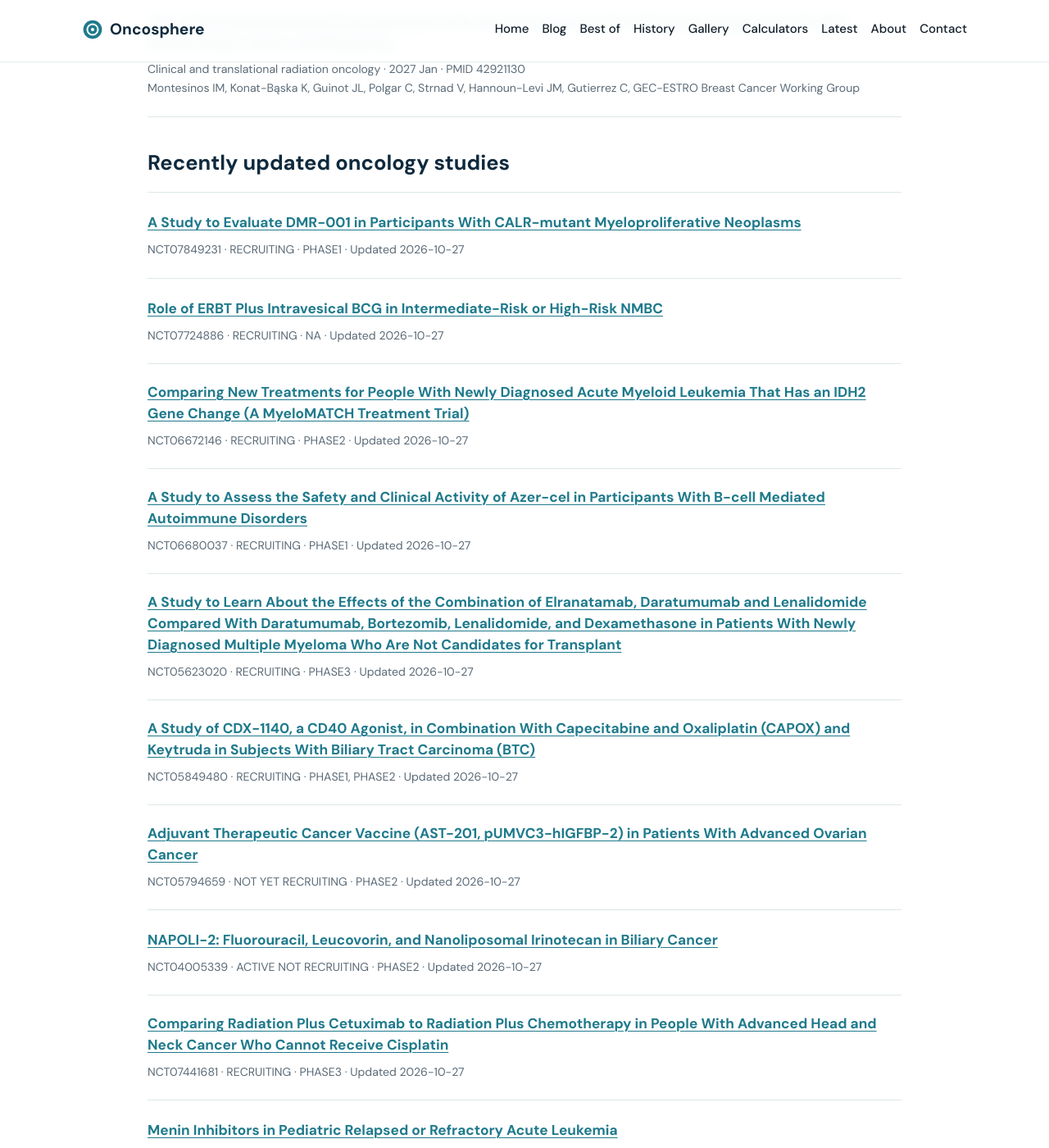
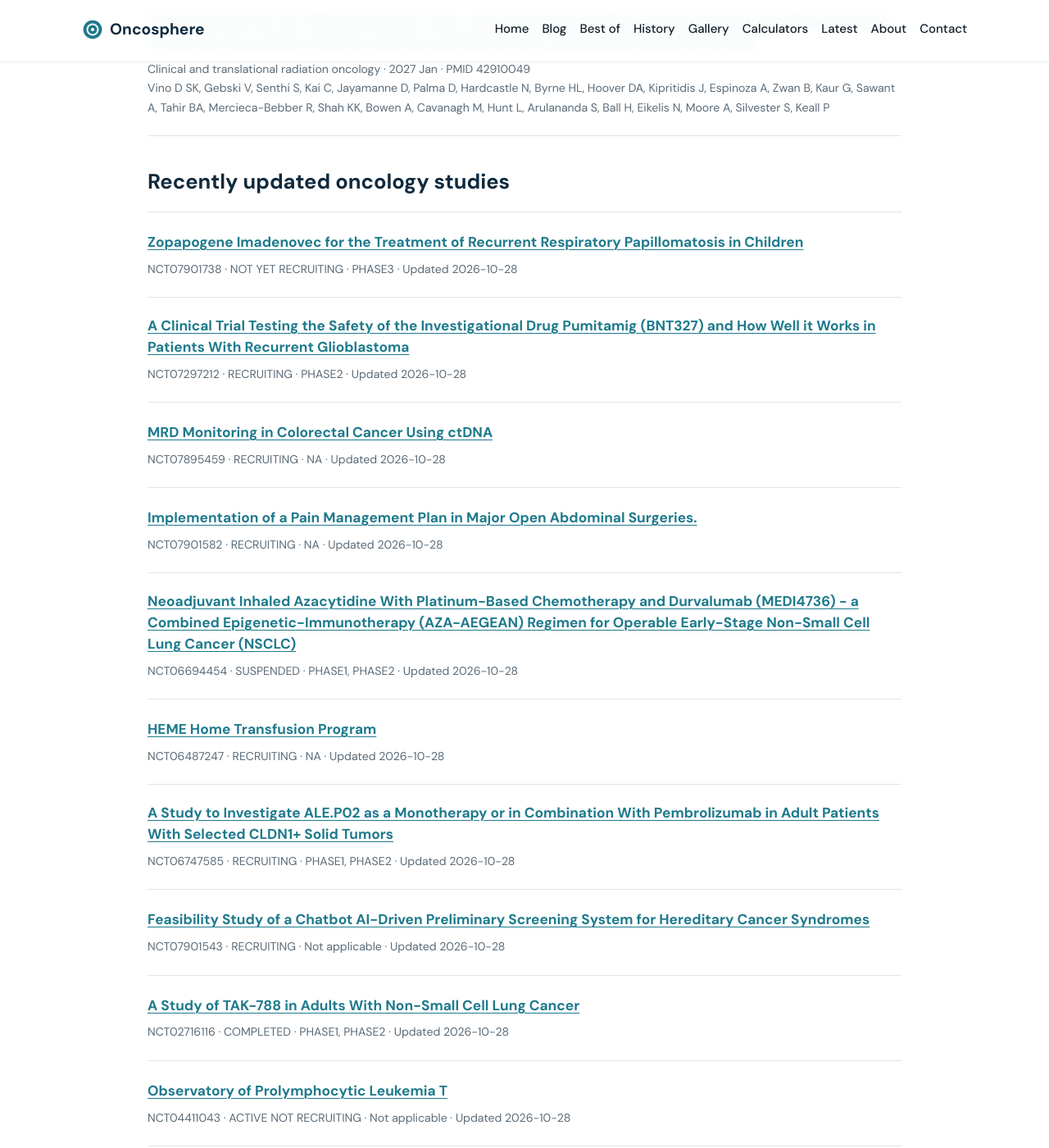
Before and after one commit to senthilstar/Oncosphere, a Jekyll site: the page built from latest.md, in a window 1280 px wide and 1400 px high, scrolled down 2625 px. Shown: the whole window at 82% size. Built offline with Jekyll 4.4.1, drawn with Linux system fonts in a browser that asks for light colours; some of the changed text lies outside the part shown.

Commit message:
Refresh oncology research feeds

```diff
--- a/_data/latest_pubmed.json
+++ b/_data/latest_pubmed.json
@@ -17,22 +17,6 @@
       "Shi L"
     ],
     "url": "https://pubmed.ncbi.nlm.nih.gov/42898639/"
-  },
-  {
-    "pmid": "42810034",
-    "title": "Development of a europium-thiosemicarbazide-based nano-optical biosensor for early detection of HE4 in ovarian cancer.",
-    "journal": "Spectrochimica acta. Part A, Molecular and biomolecular spectroscopy",
-    "pubdate": "2027 Feb 5",
-    "authors": [
-      "Wanas A",
-      "Alshinnawy AS",
-      "Abdel Waled MM",
-      "Mohamed MR",
-      "Algethami FK",
-      "Attia MS",
-      "Abou-Omar MN"
-    ],
-    "url": "https://pubmed.ncbi.nlm.nih.gov/42810034/"
   },
   {
     "pmid": "42869113",
@@ -314,5 +298,40 @@
       "GEC-ESTRO Breast Cancer Working Group"
     ],
     "url": "https://pubmed.ncbi.nlm.nih.gov/42921130/"
+  },
+  {
+    "pmid": "42910049",
+    "title": "Study protocol for the TROG 21.08 VITaL trial: a randomized controlled trial investigating ventilation imaging to improve the quality of life for patients with lung cancer treated with radiation therapy.",
+    "journal": "Clinical and translational radiation oncology",
+    "pubdate": "2027 Jan",
+    "authors": [
+      "Vino D SK",
+      "Gebski V",
+      "Senthi S",
+      "Kai C",
+      "Jayamanne D",
+      "Palma D",
+      "Hardcastle N",
+      "Byrne HL",
+      "Hoover DA",
+      "Kipritidis J",
+      "Espinoza A",
+      "Zwan B",
+      "Kaur G",
+      "Sawant A",
+      "Tahir BA",
+      "Mercieca-Bebber R",
+      "Shah KK",
+      "Bowen A",
+      "Cavanagh M",
+      "Hunt L",
+      "Arulananda S",
+      "Ball H",
+      "Eikelis N",
+      "Moore A",
+      "Silvester S",
+      "Keall P"
+    ],
+    "url": "https://pubmed.ncbi.nlm.nih.gov/42910049/"
   }
 ]
--- a/_data/latest_trials.json
+++ b/_data/latest_trials.json
@@ -1,82 +1,82 @@
 [
   {
-    "nct": "NCT07849231",
-    "title": "A Study to Evaluate DMR-001 in Participants With CALR-mutant Myeloproliferative Neoplasms",
-    "status": "RECRUITING",
-    "phase": "PHASE1",
-    "updated": "2026-10-27",
-    "url": "https://clinicaltrials.gov/study/NCT07849231"
+    "nct": "NCT07901738",
+    "title": "Zopapogene Imadenovec for the Treatment of Recurrent Respiratory Papillomatosis in Children",
+    "status": "NOT_YET_RECRUITING",
+    "phase": "PHASE3",
+    "updated": "2026-10-28",
+    "url": "https://clinicaltrials.gov/study/NCT07901738"
   },
   {
-    "nct": "NCT07724886",
-    "title": "Role of ERBT Plus Intravesical BCG in Intermediate-Risk or High-Risk NMBC",
+    "nct": "NCT07297212",
+    "title": "A Clinical Trial Testing the Safety of the Investigational Drug Pumitamig (BNT327) and How Well it Works in Patients With Recurrent Glioblastoma",
+    "status": "RECRUITING",
+    "phase": "PHASE2",
+    "updated": "2026-10-28",
+    "url": "https://clinicaltrials.gov/study/NCT07297212"
+  },
+  {
+    "nct": "NCT07895459",
+    "title": "MRD Monitoring in Colorectal Cancer Using ctDNA",
     "status": "RECRUITING",
     "phase": "NA",
-    "updated": "2026-10-27",
-    "url": "https://clinicaltrials.gov/study/NCT07724886"
+    "updated": "2026-10-28",
+    "url": "https://clinicaltrials.gov/study/NCT07895459"
   },
   {
-    "nct": "NCT06672146",
-    "title": "Comparing New Treatments for People With Newly Diagnosed Acute Myeloid Leukemia That Has an IDH2 Gene Change (A MyeloMATCH Treatment Trial)",
+    "nct": "NCT07901582",
+    "title": "Implementation of a Pain Management Plan in Major Open Abdominal Surgeries.",
     "status": "RECRUITING",
-    "phase": "PHASE2",
-    "updated": "2026-10-27",
-    "url": "https://clinicaltrials.gov/study/NCT06672146"
+    "phase": "NA",
+    "updated": "2026-10-28",
+    "url": "https://clinicaltrials.gov/study/NCT07901582"
   },
   {
-    "nct": "NCT06680037",
-    "title": "A Study to Assess the Safety and Clinical Activity of Azer-cel in Participants With B-cell Mediated Autoimmune Disorders",
-    "status": "RECRUITING",
-    "phase": "PHASE1",
-    "updated": "2026-10-27",
-    "url": "https://clinicaltrials.gov/study/NCT06680037"
+    "nct": "NCT06694454",
+    "title": "Neoadjuvant Inhaled Azacytidine With Platinum-Based Chemotherapy and Durvalumab (MEDI4736) - a Combined Epigenetic-Immunotherapy (AZA-AEGEAN) Regimen for Operable Early-Stage Non-Small Cell Lung Cancer (NSCLC)",
+    "status": "SUSPENDED",
+    "phase": "PHASE1, PHASE2",
+    "updated": "2026-10-28",
+    "url": "https://clinicaltrials.gov/study/NCT06694454"
   },
   {
-    "nct": "NCT05623020",
-    "title": "A Study to Learn About the Effects of the Combination of Elranatamab, Daratumumab and Lenalidomide Compared With Daratumumab, Bortezomib, Lenalidomide, and Dexamethasone in Patients With Newly Diagnosed Multiple Myeloma Who Are Not Candidates for Transplant",
+    "nct": "NCT06487247",
+    "title": "HEME Home Transfusion Program",
     "status": "RECRUITING",
-    "phase": "PHASE3",
-    "updated": "2026-10-27",
-    "url": "https://clinicaltrials.gov/study/NCT05623020"
+    "phase": "NA",
+    "updated": "2026-10-28",
+    "url": "https://clinicaltrials.gov/study/NCT06487247"
   },
   {
-    "nct": "NCT05849480",
-    "title": "A Study of CDX-1140, a CD40 Agonist, in Combination With Capecitabine and Oxaliplatin (CAPOX) and Keytruda in Subjects With Biliary Tract Carcinoma (BTC)",
+    "nct": "NCT06747585",
+    "title": "A Study to Investigate ALE.P02 as a Monotherapy or in Combination With Pembrolizumab in Adult Patients With Selected CLDN1+ Solid Tumors",
     "status": "RECRUITING",
     "phase": "PHASE1, PHASE2",
-    "updated": "2026-10-27",
-    "url": "https://clinicaltrials.gov/study/NCT05849480"
+    "updated": "2026-10-28",
+    "url": "https://clinicaltrials.gov/study/NCT06747585"
   },
   {
-    "nct": "NCT05794659",
-    "title": "Adjuvant Therapeutic Cancer Vaccine (AST-201, pUMVC3-hIGFBP-2) in Patients With Advanced Ovarian Cancer",
-    "status": "NOT_YET_RECRUITING",
-    "phase": "PHASE2",
-    "updated": "2026-10-27",
-    "url": "https://clinicaltrials.gov/study/NCT05794659"
+    "nct": "NCT07901543",
+    "title": "Feasibility Study of a Chatbot AI-Driven Preliminary Screening System for Hereditary Cancer Syndromes",
+    "status": "RECRUITING",
+    "phase": "Not applicable",
+    "updated": "2026-10-28",
+    "url": "https://clinicaltrials.gov/study/NCT07901543"
   },
   {
-    "nct": "NCT04005339",
-    "title": "NAPOLI-2: Fluorouracil, Leucovorin, and Nanoliposomal Irinotecan in Biliary Cancer",
-    "status": "ACTIVE_NOT_RECRUITING",
-    "phase": "PHASE2",
-    "updated": "2026-10-27",
-    "url": "https://clinicaltrials.gov/study/NCT04005339"
+    "nct": "NCT02716116",
+    "title": "A Study of TAK-788 in Adults With Non-Small Cell Lung Cancer",
+    "status": "COMPLETED",
+    "phase": "PHASE1, PHASE2",
+    "updated": "2026-10-28",
+    "url": "https://clinicaltrials.gov/study/NCT02716116"
   },
   {
-    "nct": "NCT07441681",
-    "title": "Comparing Radiation Plus Cetuximab to Radiation Plus Chemotherapy in People With Advanced Head and Neck Cancer Who Cannot Receive Cisplatin",
-    "status": "RECRUITING",
-    "phase": "PHASE3",
-    "updated": "2026-10-27",
-    "url": "https://clinicaltrials.gov/study/NCT07441681"
-  },
-  {
-    "nct": "NCT07898436",
-    "title": "Menin Inhibitors in Pediatric Relapsed or Refractory Acute Leukemia",
-    "status": "RECRUITING",
+    "nct": "NCT04411043",
+    "title": "Observatory of Prolymphocytic Leukemia T",
+    "status": "ACTIVE_NOT_RECRUITING",
     "phase": "Not applicable",
-    "updated": "2026-10-27",
-    "url": "https://clinicaltrials.gov/study/NCT07898436"
+    "updated": "2026-10-28",
+    "url": "https://clinicaltrials.gov/study/NCT04411043"
   }
 ]
```
